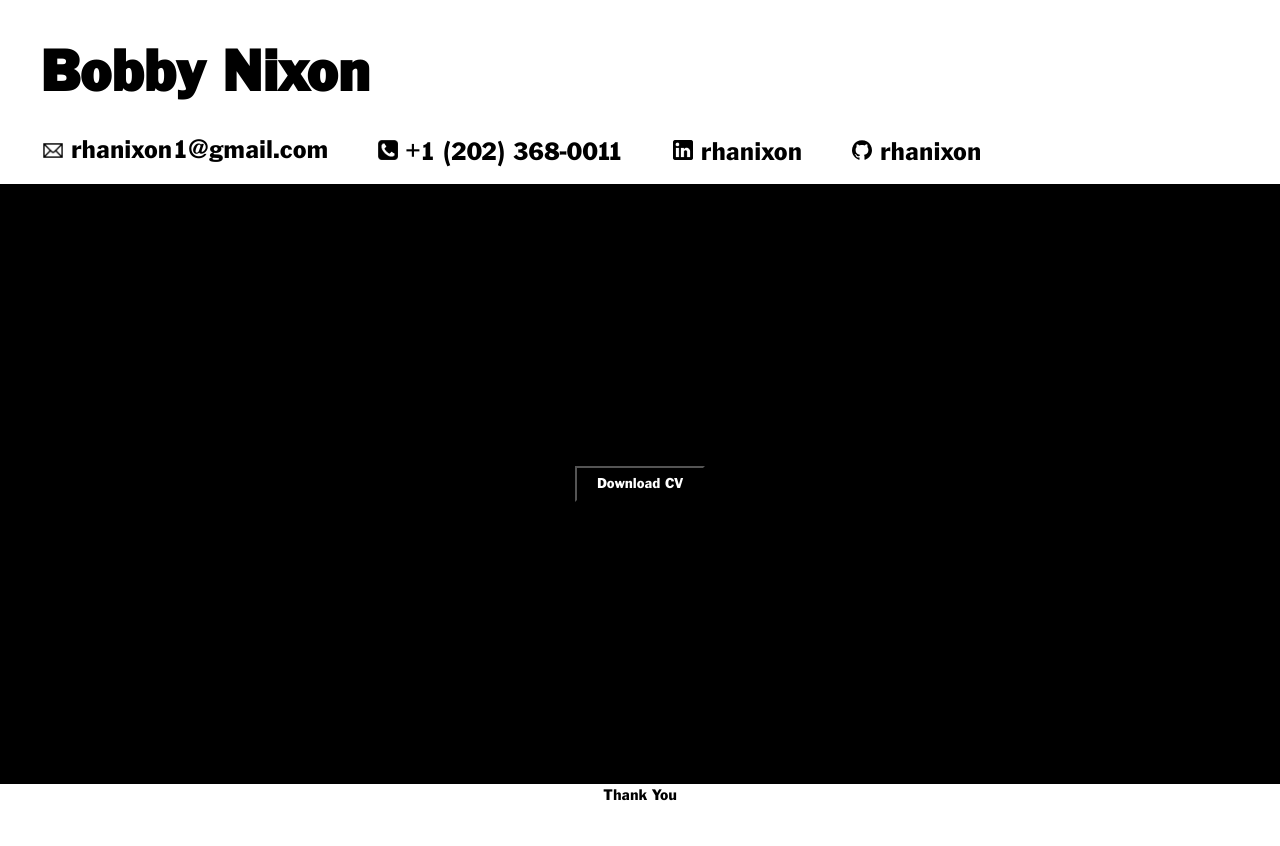
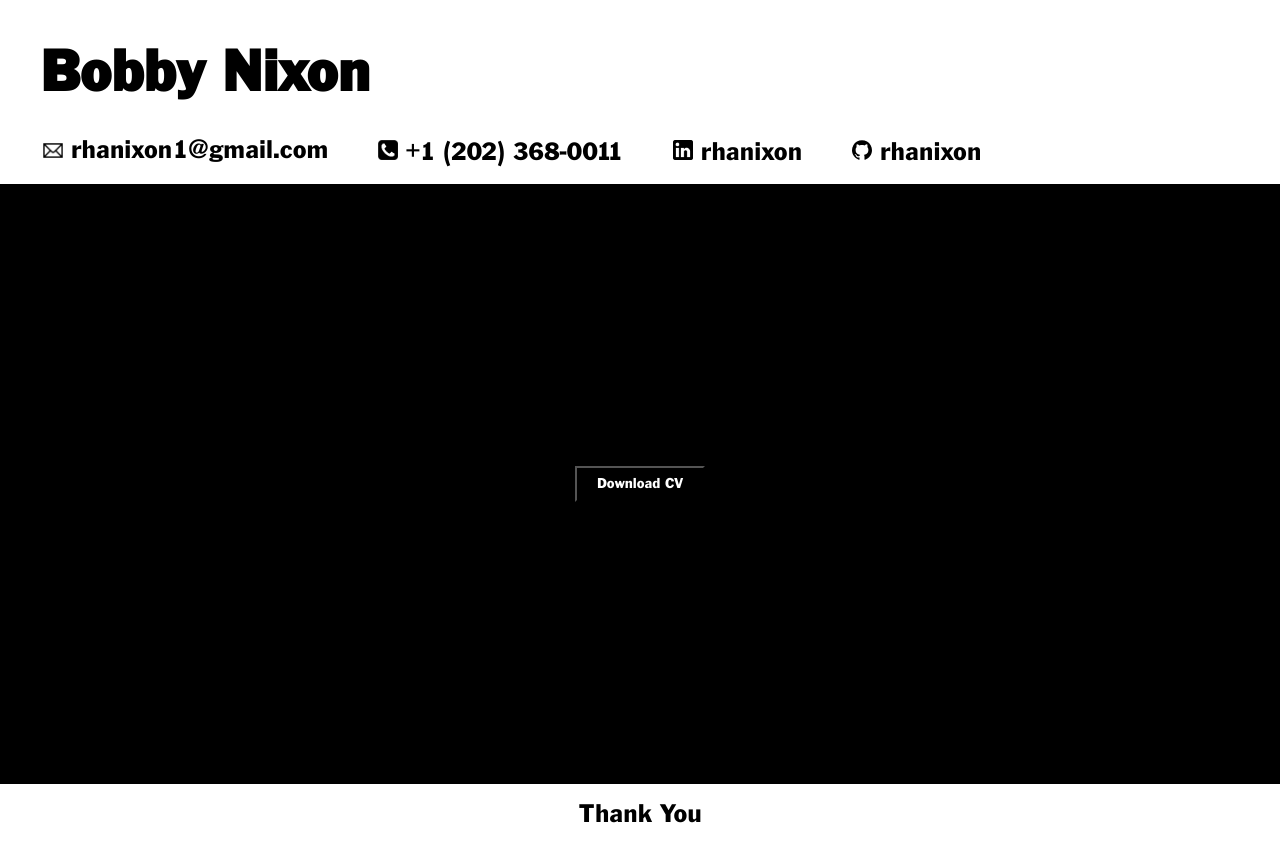
Before and after one commit to rhanixon/rhanixon, a React (Create React App) app: page / in a window 1280 px wide. Before the commit the page ends 804 px from the top, so only its background shows below. Built offline with nearby package versions, Linux system fonts and the light colour scheme.

Commit message:
react-create-app on Heroku

```diff
--- a/src/App.css
+++ b/src/App.css
@@ -35,6 +35,13 @@
 .gothic-nav {
   font-family: 'Franklin Gothic Regular';
   margin-right: 50px;
+  font-size: 20pt;
+}
+
+.gothic-foot {
+  font-family: 'Franklin Gothic Regular';
+  padding-top: 20px;
+  padding-bottom: 20px;
   font-size: 20pt;
 }
 
--- a/src/Footer.js
+++ b/src/Footer.js
@@ -3,10 +3,8 @@ import React, { Component } from 'react'
 export default class Footer extends Component {
     render() {
         return (
-            <div>
-            <span className="gothic">
+            <div className="gothic-foot">
             Thank You
-            </span>
             </div>
         )
     }
```
